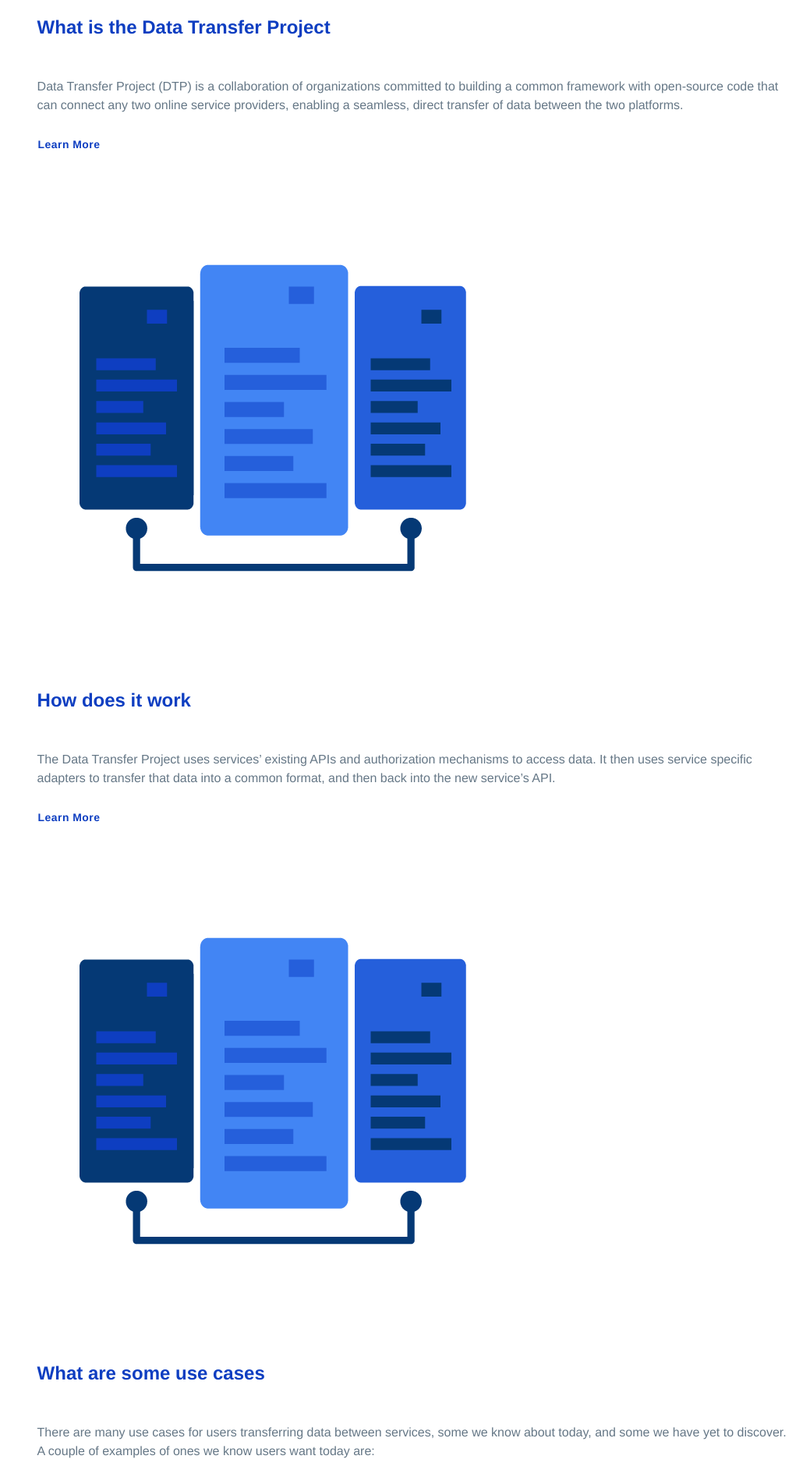
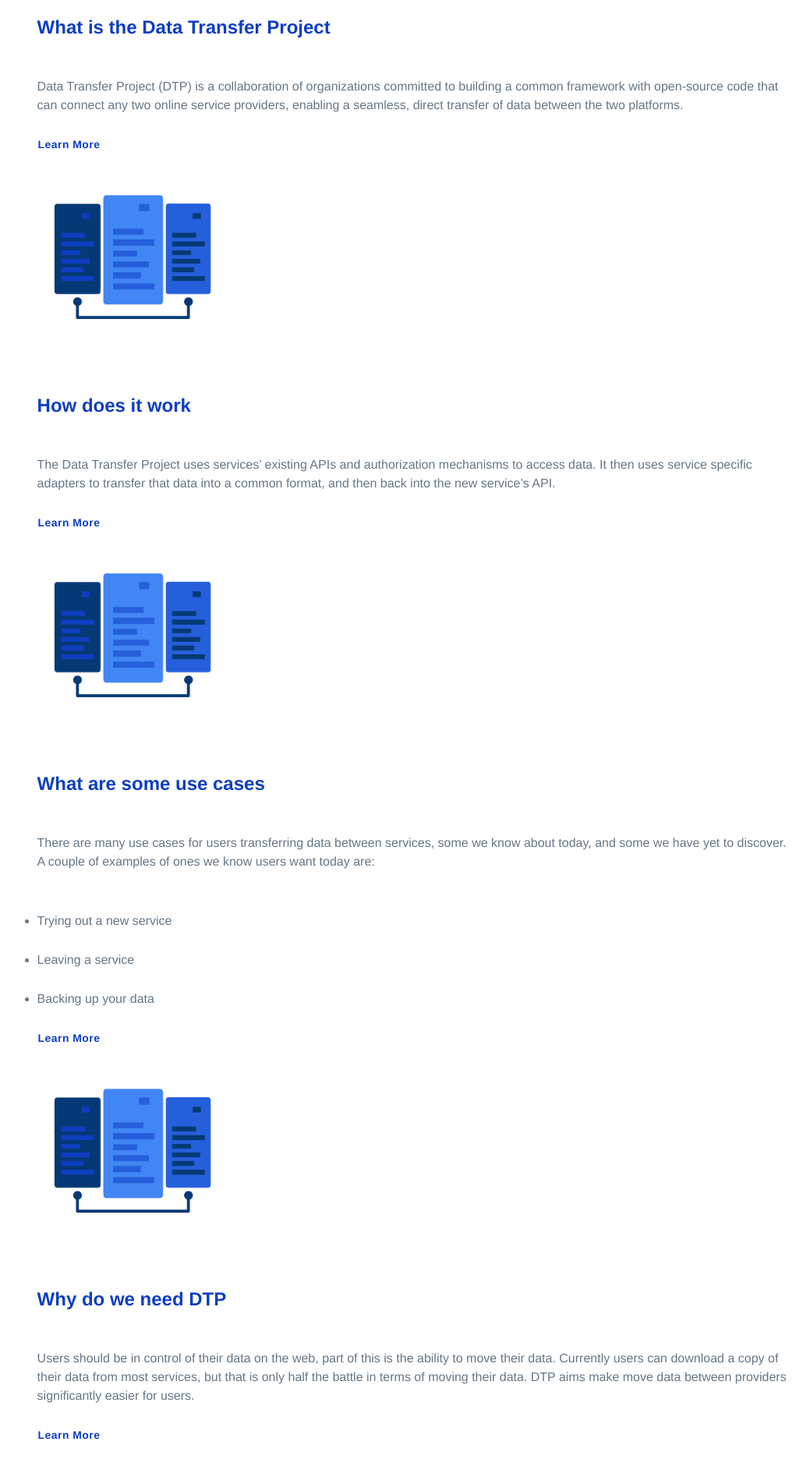
Before and after one commit to holachuy/staging-dtp, a Jekyll site: the page built from index.md, in a window 1280 px wide. Shown: the part 732-2635 px from the top of the page at 78% size, without its empty margins (106-1145 px from the left). Built offline with Jekyll 4.4.1, drawn with Linux system fonts in a browser that asks for light colours; our own code applies the rules of GitHub Pages for plain Markdown files.

Commit message:
Update index.md

```diff
--- a/index.md
+++ b/index.md
@@ -19,7 +19,7 @@ Data Transfer Project (DTP) is a collaboration of organizations committed to bui
 
 [Learn More](./what-is-dtp.html)
 {: .learn-more}
-<img style="section-image" src="./images/AI_Blue_FileSharing.png">
+<img class="section-image" src="./images/AI_Blue_FileSharing.png">
 
 ## How does it work
 
@@ -27,7 +27,7 @@ The Data Transfer Project uses services' existing APIs and authorization mechani
 
 [Learn More](./how-does-dtp-work.html)
 {: .learn-more}
-<img style="section-image" src="./images/AI_Blue_FileSharing.png">
+<img class="section-image" src="./images/AI_Blue_FileSharing.png">
 
 ## What are some use cases
 
@@ -39,7 +39,7 @@ There are many use cases for users transferring data between services, some we k
 
 [Learn More](./use-cases.html)
 {: .learn-more}
-<img style="section-image" src="./images/AI_Blue_FileSharing.png">
+<img class="section-image" src="./images/AI_Blue_FileSharing.png">
 
 ## Why do we need DTP
 
@@ -47,7 +47,7 @@ Users should be in control of their data on the web, part of this is the ability
 
 [Learn More](./why-dtp.html)
 {: .learn-more}
-<img style="section-image" src="./images/AI_Blue_FileSharing.png">
+<img class="section-image" src="./images/AI_Blue_FileSharing.png">
 
 ## Technical Overview
 
```
